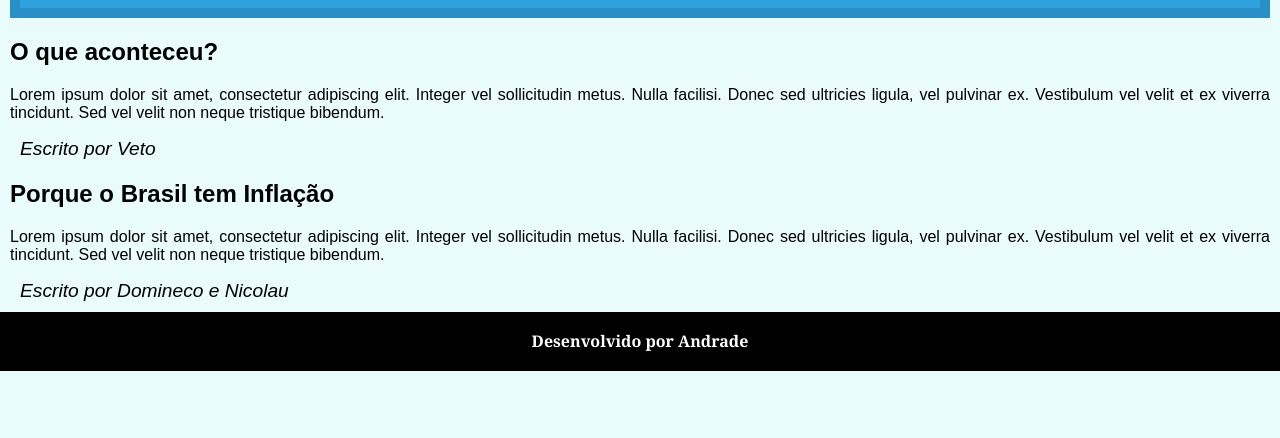
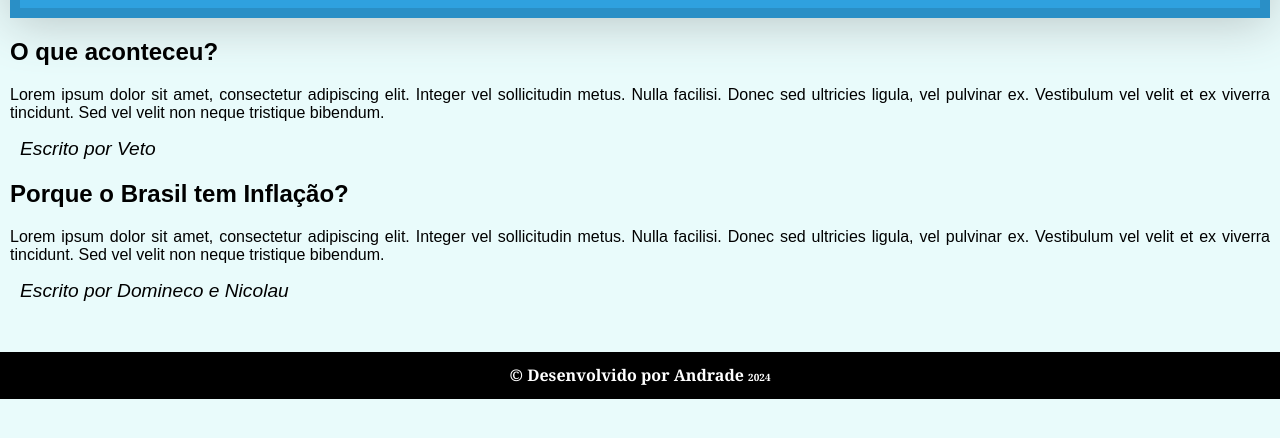
Before and after one commit to irlAndrade/HTML-CSS-CURSO, a plain HTML site: page Módulo 2/ex008/caixa02.html in a window 1280 px wide. Shown: the part 130-568 px from the top of the page. Drawn offline with Linux system fonts and the light colour scheme.

Commit message:
Update caixa02.html

```diff
--- a/Módulo 2/ex008/caixa02.html
+++ b/Módulo 2/ex008/caixa02.html
@@ -7,7 +7,7 @@
     <style>
         body {
             font-family: Arial, Helvetica, sans-serif;
-            background-color: rgb(233, 251, 251);
+            background-color: #e9fbfb;
             margin: 0px;
         }
 
@@ -19,6 +19,7 @@
             margin: 10px;
             border: 10px solid rgb(42, 143, 198);
             color: white;
+            box-shadow: 0px 5px 50px #b9c6c6;
         }
 
         a {
@@ -28,6 +29,7 @@
 
         a:hover {
             color: rgb(255, 227, 175);
+            text-decoration: underline;
         }
 
         main {
@@ -41,6 +43,10 @@
             margin-left: 10px;
         }
 
+        article > aside#Domineco{
+            margin-bottom: 50px;
+        }
+
         footer {
             font-family: Georgia, 'Times New Roman', Times, serif;
             background-color: black;
@@ -50,6 +56,16 @@
             padding: 2.5px;
             margin: 0px;
         }
+
+        footer > p{
+            margin: 0px;
+            padding: 10px;
+        }
+
+        .ano {
+            font-size: 10px;
+        }
+
     </style>
 </head>
 <body>
@@ -71,14 +87,14 @@
         </section>
         <section>
             <article>
-                <h2>Porque o Brasil tem Inflação</h2>
+                <h2>Porque o Brasil tem Inflação?</h2>
                 <p>Lorem ipsum dolor sit amet, consectetur adipiscing elit. Integer vel sollicitudin metus. Nulla facilisi. Donec sed ultricies ligula, vel pulvinar ex. Vestibulum vel velit et ex viverra tincidunt. Sed vel velit non neque tristique bibendum.</p>
-                <aside>Escrito por Domineco e Nicolau</aside>
+                <aside id="Domineco">Escrito por Domineco e Nicolau</aside>
             </article>
         </section>
     </main>
     <footer>
-        <p>Desenvolvido por Andrade</p>
+        <p>&copy; Desenvolvido por Andrade <span class="ano">2024</span></p>
     </footer>
 </body>
 </html>
```
